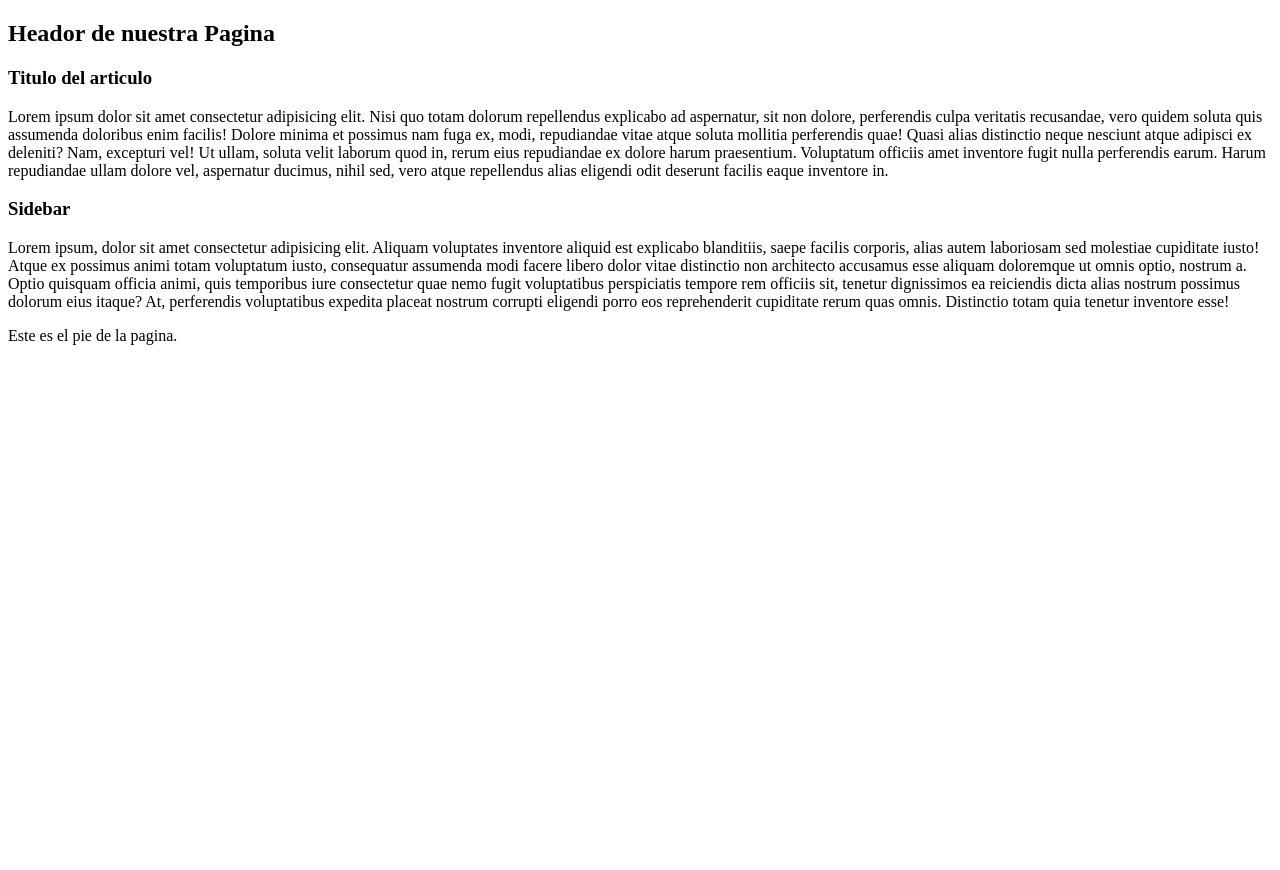
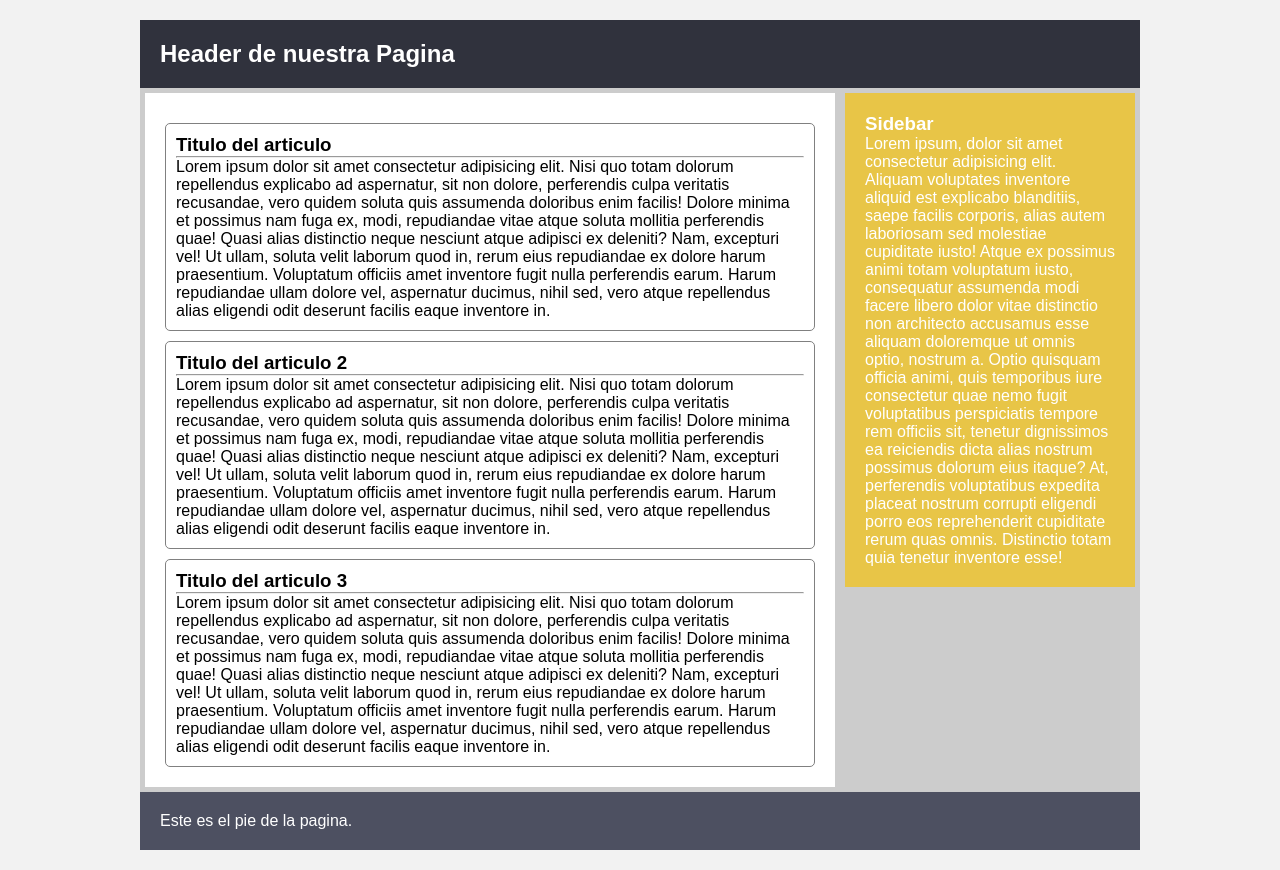
Before and after one commit to Eduardo-Arias/bases_web, a plain HTML site: page curso_ccs/practicas/plantilla_sencilla/index.html in a window 1280 px wide. Before the commit the page ends 800 px from the top, so only its background shows below. Drawn offline with Linux system fonts and the light colour scheme.

Commit message:
Ejercicio de la maquetacion de una plantilla sencilla

```diff
--- a/curso_ccs/practicas/plantilla_sencilla/css/mi_estilo.css
+++ b/curso_ccs/practicas/plantilla_sencilla/css/mi_estilo.css
@@ -0,0 +1,54 @@
+*{
+    padding: 0px;
+    margin: 0px;
+    box-sizing: border-box;
+}
+
+
+body {
+    background: #f2f2f2;
+    font-family: Arial, Helvetica, sans-serif;
+}
+
+.contenedor {
+    width: 1000px;
+    background: #ccc;
+    margin: 20px auto;
+}
+
+header{
+    background: #30323d;
+    color: #fff;
+    padding: 20px;
+}
+
+.main {
+    background: #fff;
+    padding: 20px;
+    width: 690px;
+    float: left;
+    margin: 5px;
+}
+
+article {
+    margin-top: 10px;
+    border: .5px solid gray;
+    border-radius: 5px;
+    padding: 10px;
+}
+
+aside {
+    background: #e8c547;
+    color: #fff;
+    padding: 20px;
+    width: 290px;
+    float: left;
+    margin: 5px;
+}
+
+footer {
+    clear: both;
+    background: #4d5061;
+    color: #fff;
+    padding: 20px;
+}
--- a/curso_ccs/practicas/plantilla_sencilla/index.html
+++ b/curso_ccs/practicas/plantilla_sencilla/index.html
@@ -5,15 +5,28 @@
     <meta http-equiv="X-UA-Compatible" content="IE=edge">
     <meta name="viewport" content="width=device-width, initial-scale=1.0">
     <title>Plantilla Sencilla</title>
+
+    <link rel="stylesheet" href="./css/mi_estilo.css">
 </head>
 <body>
     <div class="contenedor">
         <header>
-            <h2>Heador de nuestra Pagina</h2>
+            <h2>Header de nuestra Pagina</h2>
         </header>
         <section class="main">
             <article>
                 <h1>Titulo del articulo</h1>
+                <hr>
+                <p>Lorem ipsum dolor sit amet consectetur adipisicing elit. Nisi quo totam dolorum repellendus explicabo ad aspernatur, sit non dolore, perferendis culpa veritatis recusandae, vero quidem soluta quis assumenda doloribus enim facilis! Dolore minima et possimus nam fuga ex, modi, repudiandae vitae atque soluta mollitia perferendis quae! Quasi alias distinctio neque nesciunt atque adipisci ex deleniti? Nam, excepturi vel! Ut ullam, soluta velit laborum quod in, rerum eius repudiandae ex dolore harum praesentium. Voluptatum officiis amet inventore fugit nulla perferendis earum. Harum repudiandae ullam dolore vel, aspernatur ducimus, nihil sed, vero atque repellendus alias eligendi odit deserunt facilis eaque inventore in.</p>
+            </article>
+            <article>
+                <h1>Titulo del articulo 2</h1>
+                <hr>
+                <p>Lorem ipsum dolor sit amet consectetur adipisicing elit. Nisi quo totam dolorum repellendus explicabo ad aspernatur, sit non dolore, perferendis culpa veritatis recusandae, vero quidem soluta quis assumenda doloribus enim facilis! Dolore minima et possimus nam fuga ex, modi, repudiandae vitae atque soluta mollitia perferendis quae! Quasi alias distinctio neque nesciunt atque adipisci ex deleniti? Nam, excepturi vel! Ut ullam, soluta velit laborum quod in, rerum eius repudiandae ex dolore harum praesentium. Voluptatum officiis amet inventore fugit nulla perferendis earum. Harum repudiandae ullam dolore vel, aspernatur ducimus, nihil sed, vero atque repellendus alias eligendi odit deserunt facilis eaque inventore in.</p>
+            </article>
+            <article>
+                <h1>Titulo del articulo 3</h1>
+                <hr>
                 <p>Lorem ipsum dolor sit amet consectetur adipisicing elit. Nisi quo totam dolorum repellendus explicabo ad aspernatur, sit non dolore, perferendis culpa veritatis recusandae, vero quidem soluta quis assumenda doloribus enim facilis! Dolore minima et possimus nam fuga ex, modi, repudiandae vitae atque soluta mollitia perferendis quae! Quasi alias distinctio neque nesciunt atque adipisci ex deleniti? Nam, excepturi vel! Ut ullam, soluta velit laborum quod in, rerum eius repudiandae ex dolore harum praesentium. Voluptatum officiis amet inventore fugit nulla perferendis earum. Harum repudiandae ullam dolore vel, aspernatur ducimus, nihil sed, vero atque repellendus alias eligendi odit deserunt facilis eaque inventore in.</p>
             </article>
         </section>
```
